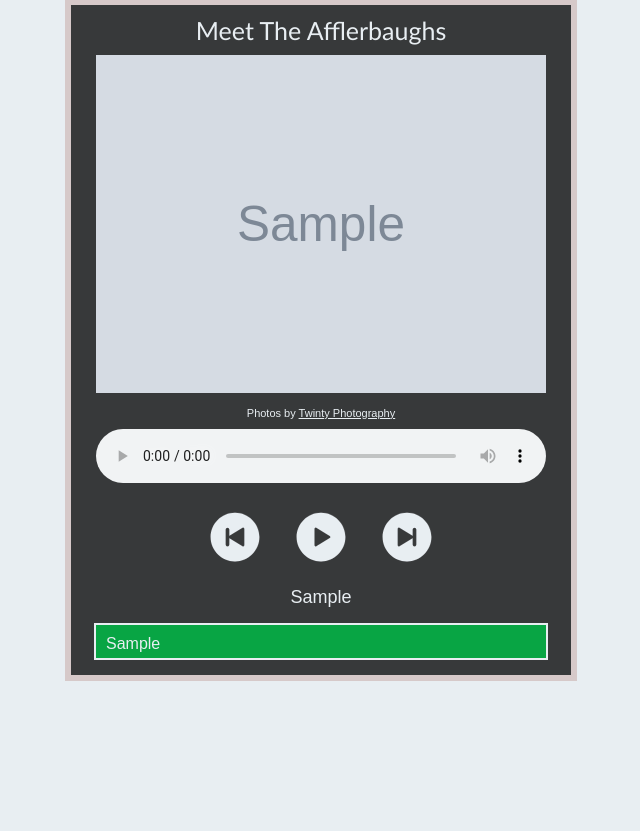
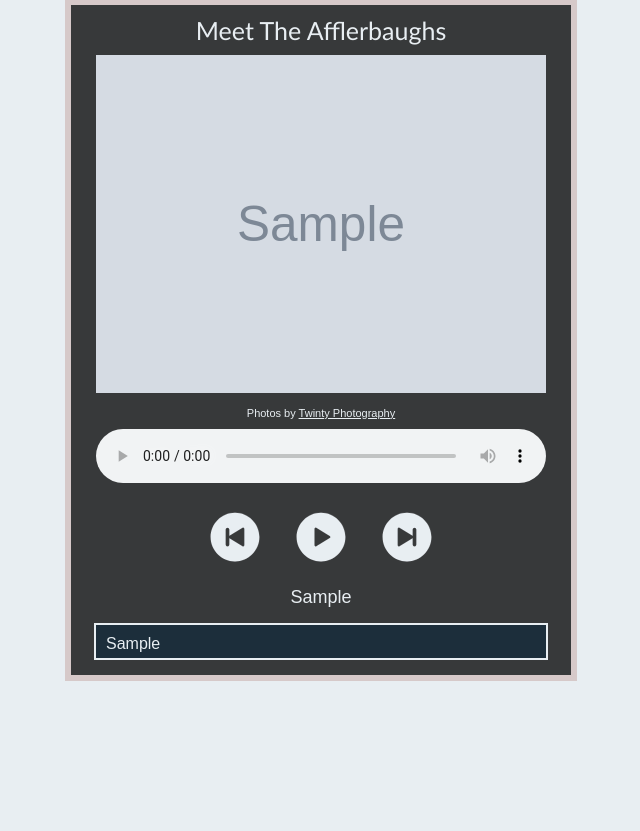
Before and after one commit to KrisAff84/Lyria, a Django app: template player/templates/index.html in a window 1280 px wide. Shown: the part 151-982 px from the top of the page, without its empty margins (319-959 px from the left). Run offline with Django 4.2, Linux system fonts and the light colour scheme; the template is opened without the code that fills it: most values are stand-ins (such as "Sample title", 1, 10 or a date in 2020); grey boxes marked "Sample" are stand-in pictures; parts of the project's set-up code (start-up, migrations or seed data) failed here and were passed over.

Commit message:
Revert "Changes background color of song list to green"

```diff
--- a/player/templates/index.html
+++ b/player/templates/index.html
@@ -11,7 +11,7 @@
             --color1: #e8eef2;
             --color2: #d6c9c9;
             --color3: #99a3ac;
-            --color4: #08a544;
+            --color4: #1c2e3b;
             --color5: #37393a;
             --transparent: rgba(233, 233, 233, 0);
         }
```
